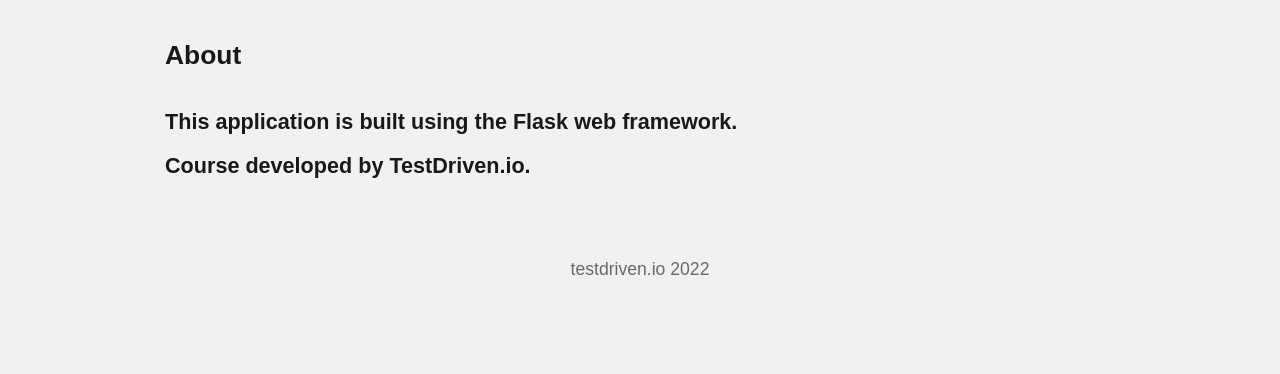
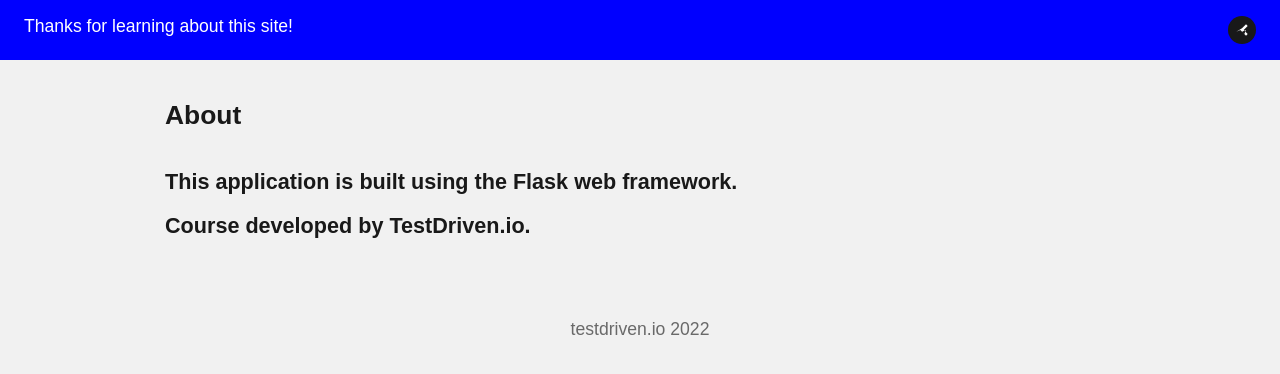
Before and after one commit to PhilipJPrice/flask-stock-portfolio, a Flask app: page /about in a window 1280 px wide. Shown: the part 74-448 px from the top of the page. Run offline with Flask 2, Linux system fonts and the light colour scheme.

Commit message:
Flash messages

```diff
--- a/app.py
+++ b/app.py
@@ -1,4 +1,4 @@
-from flask import Flask, escape, render_template, request, session, redirect, url_for
+from flask import Flask, escape, render_template, request, session, redirect, url_for, flash
 from pydantic import BaseModel, validator, ValidationError
 
 class StockModel(BaseModel):
@@ -27,7 +27,8 @@ def index():
 
 @app.route('/about', methods=['GET'])
 def about():
-	return render_template('about.html', company_name='TestDriven.io')
+        flash('Thanks for learning about this site!', 'info')
+        return render_template('about.html', company_name='TestDriven.io')
         #return render_template('about.html')
 
 @app.route('/stocks/', methods=['GET'])
@@ -57,7 +58,9 @@ def add_stock():
             session['stock_symbol'] = stock_data.stock_symbol
             session['number_of_shares'] = stock_data.number_of_shares
             session['purchase_price'] = stock_data.purchase_price
-            return redirect(url_for('list_stocks')) # NEW!!
+            flash(f"Added new stock ({stock_data.stock_symbol})!", 'success')
+
+            return redirect(url_for('list_stocks'))
 
         except ValidationError as e:
             print(e)
--- a/templates/base.html
+++ b/templates/base.html
@@ -26,6 +26,24 @@
             </nav>
         </header>
 
+        <div class="messages">
+            <!-- flash messages - supported categories: success, info, error, message (default) -->
+            {% with messages = get_flashed_messages(with_categories=true) %}
+                {% if messages %}
+                    {% for category, message in messages %}
+                        <div class="flash-message flash-message-{{ category }}">
+                            <p>{{ message }}</p>
+                            <span class="close-btn" onclick="this.parentElement.style.opacity=0;">
+                                <svg width="12" height="12" version="1.1" viewBox="0 0 100 100" xmlns="http://www.w3.org/2000/svg">
+                                    <path d="m49.941 35.891 33.531-33.531 14.168 14.168-33.531 33.414 33.531 33.531-14.168 14.168-33.531-33.414 33.531-14.168-14.168 33.531-33.531-33.531-33.414 14.168-14.168z" fill-rule="evenodd" fill="currentColor"/>
+                                </svg>
+                            </span>
+                        </div>
+                    {% endfor %}
+                {% endif %}
+            {% endwith %}
+        </div>
+
         <main class="content">
             <!-- child template -->
             {% block content %}
```
